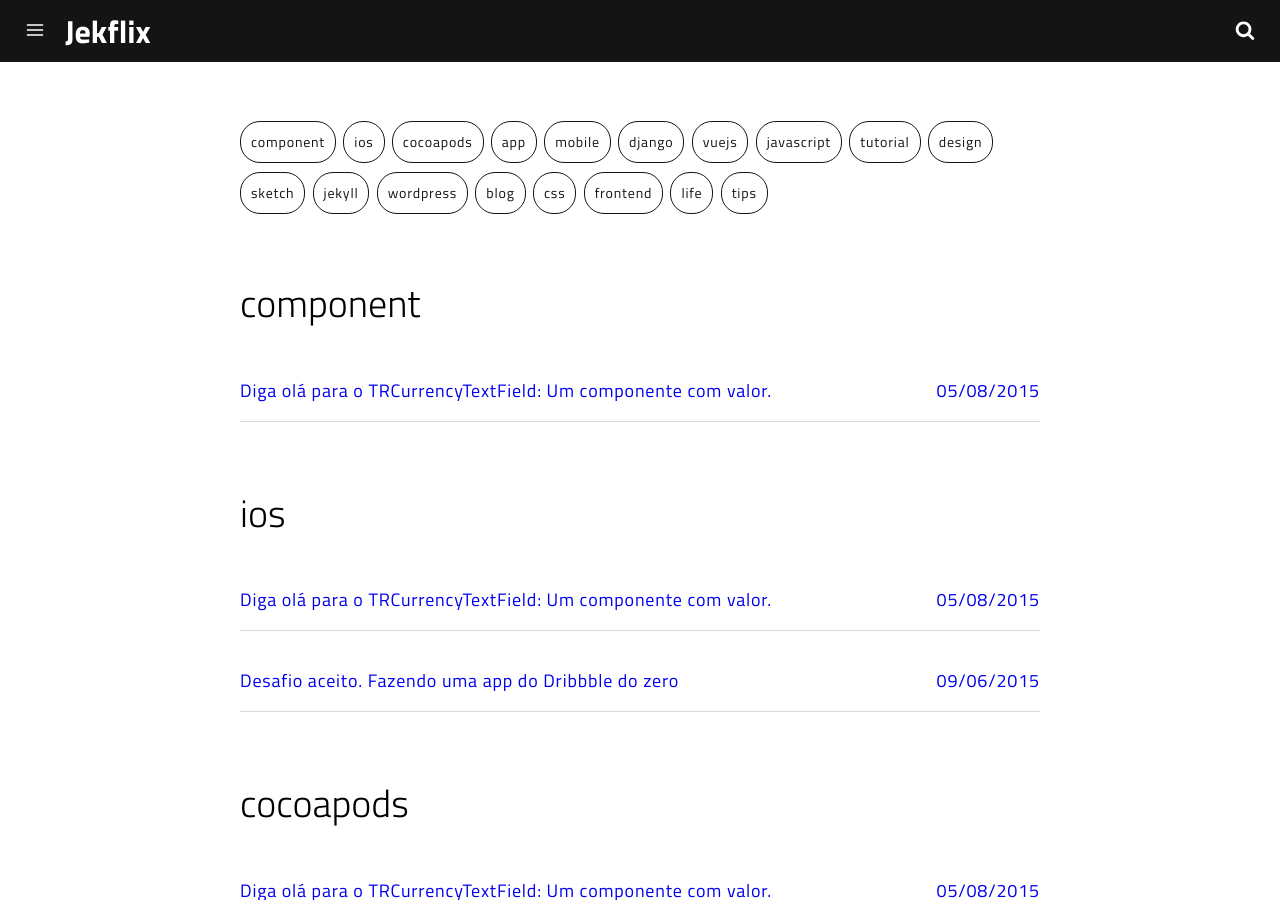
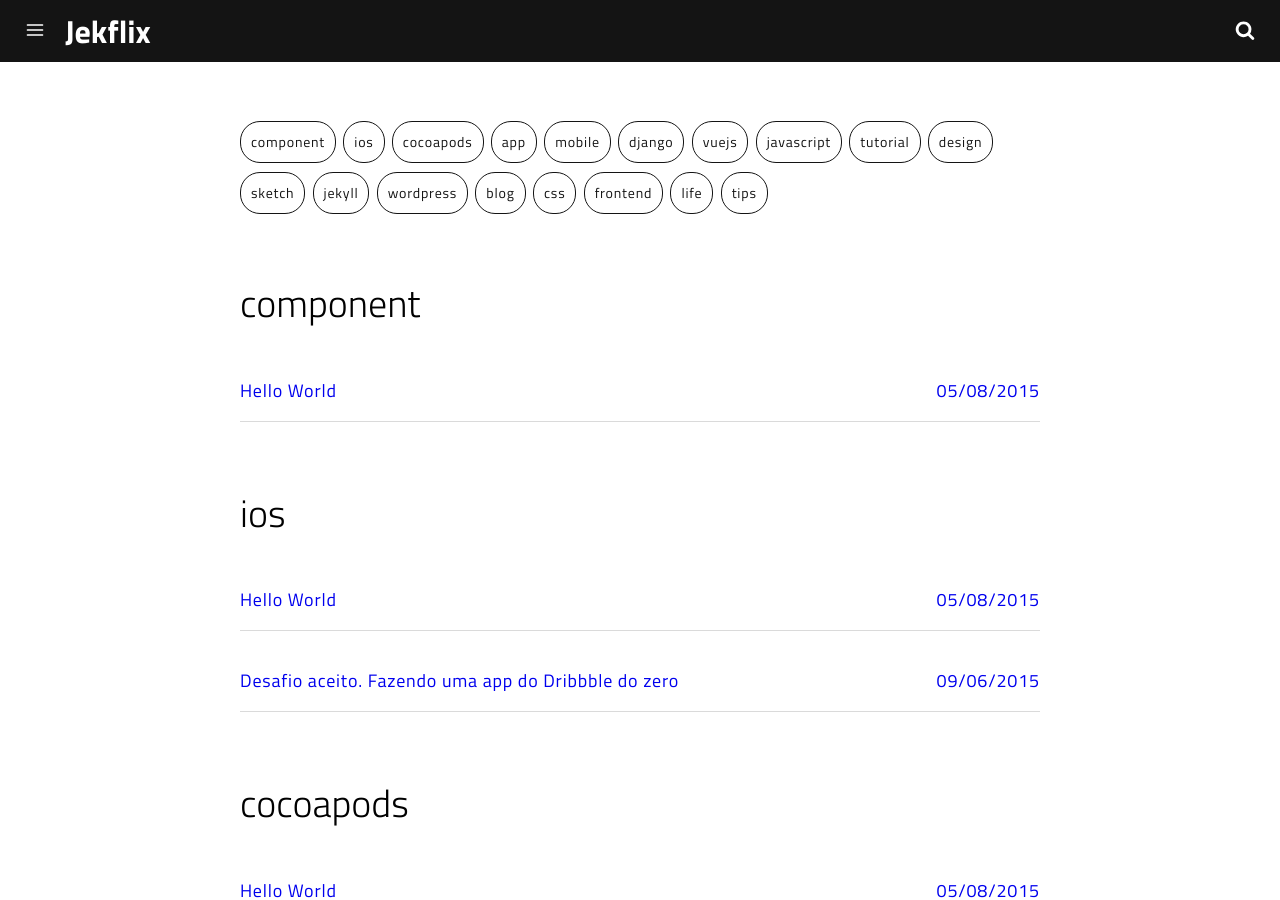
Before and after one commit to hwunrow/hwunrow-archive.github.io, a Jekyll site: the page built from tags.html, in a window 1280 px wide and 900 px high. Built offline with Jekyll 4.4.1, drawn with Linux system fonts in a browser that asks for light colours.

Commit message:
change random post

```diff
--- a/_posts/2015-05-08-diga-ola-para-o-trcurrencytextfield-um-componente-com-valor.md
+++ b/_posts/2015-05-08-diga-ola-para-o-trcurrencytextfield-um-componente-com-valor.md
@@ -1,6 +1,6 @@
 ---
 layout: post
-title: "Diga olá para o TRCurrencyTextField: Um componente com valor."
+title: "Hello World"
 description: Lorem ipsum dolor sit amet, consectetur adipisicing elit.
 image: 'http://res.cloudinary.com/dm7h7e8xj/image/upload/c_scale,w_760/v1504807365/now-you-see-me_wtv89q.jpg'
 category: 'mobile'
```
